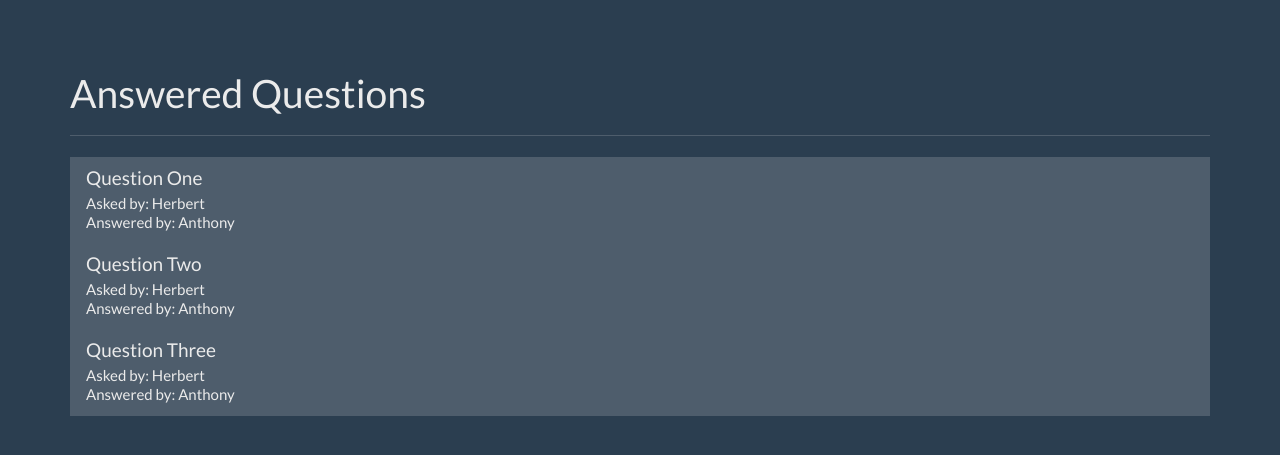
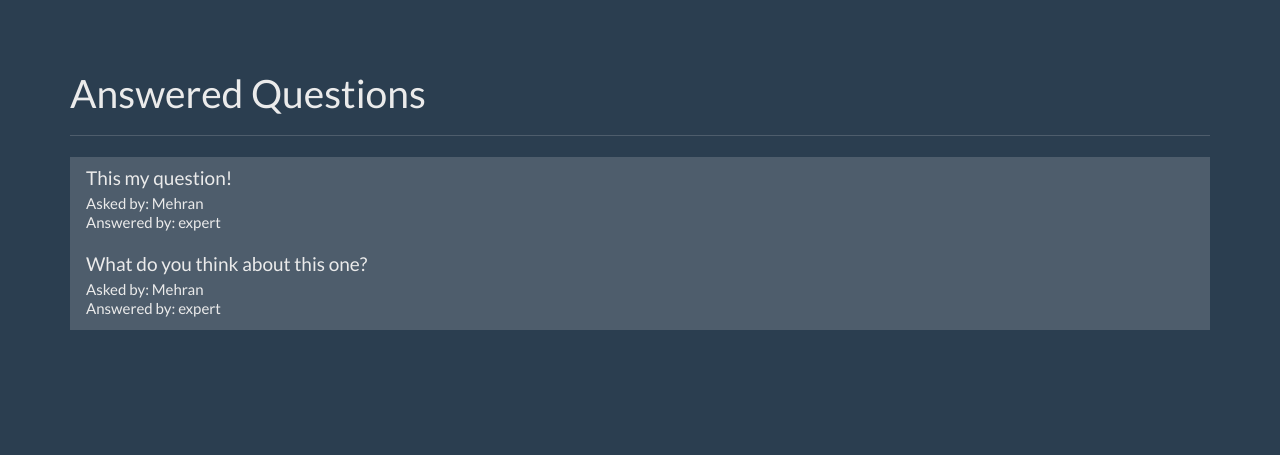
Before and after one commit to m3hransh/QA_app, a Flask app: page / in a window 1280 px wide. Shown: the part 40-495 px from the top of the page. Run offline with Flask 2, Linux system fonts and the light colour scheme; data comes from the database, SQL or seed files in the repository; both versions use the stored data as it was after the commit; some libraries are stand-ins or nearby versions.

Commit message:
Fixing the home route to show questions that has been answered

```diff
--- a/app.py
+++ b/app.py
@@ -25,8 +25,13 @@ def close_db(error):
 @app.route('/')
 def index():
     user = get_current_user()
-
-    return render_template('home.html', user=user)
+    db = get_db()
+    question_cur = db.execute('''select questions.id as question_id, questions.question_text, asker.name as asker_name, expert.name as expert_name
+                                 from questions join users as asker on questions.asked_by_id = asker.id
+                                  join users as expert on questions.expert_id = expert.id
+                                  where questions.answer_text is not null ''')
+    question_result = question_cur.fetchall()
+    return render_template('home.html', user=user, questions=question_result)
 
 @app.route('/login', methods=['Get', 'Post'])
 def login():
@@ -88,13 +93,19 @@ def answer(question_id):
     question_result = question_cur.fetchone()
     return render_template('answer.html', user=user, question=question_result)
 
-@app.route('/question')
-def question():
+@app.route('/question/<question_id>')
+def question(question_id):
     user = get_current_user()
+    db = get_db()
 
+    question_cur = db.execute('''select questions.answer_text, questions.question_text, questions.answer_text,
+                                asker.name as asker_name, expert.name as expert_name
+                                from questions join users as asker on questions.asked_by_id = asker.id
+                                join users as expert on questions.expert_id = expert.id
+                                where questions.id = ?''', [question_id])
+    question_result = question_cur.fetchone()
 
-
-    return render_template('question.html', user=user)
+    return render_template('question.html', user=user, question=question_result)
 
 @app.route('/unanswered')
 def unanswered():
--- a/templates/home.html
+++ b/templates/home.html
@@ -16,21 +16,13 @@ Home
       <div class="row">
         <div class="col-lg-12">
           <div class="list-group">
-            <a href="#" class="list-group-item">
-              <h4 class="list-group-item-heading">Question One</h4>
-              <p class="list-group-item-text">Asked by: Herbert</p>
-              <p class="list-group-item-text">Answered by: Anthony</p>
+            {% for question in questions %}
+            <a href="{{ url_for('question', question_id=question['question_id']) }}" class="list-group-item">
+              <h4 class="list-group-item-heading">{{question['question_text']}}</h4>
+              <p class="list-group-item-text">Asked by: {{ question['asker_name'] }}</p>
+              <p class="list-group-item-text">Answered by: {{ question['expert_name']}}</p>
             </a>
-            <a href="#" class="list-group-item">
-              <h4 class="list-group-item-heading">Question Two</h4>
-              <p class="list-group-item-text">Asked by: Herbert</p>
-              <p class="list-group-item-text">Answered by: Anthony</p>
-            </a>
-            <a href="#" class="list-group-item">
-              <h4 class="list-group-item-heading">Question Three</h4>
-              <p class="list-group-item-text">Asked by: Herbert</p>
-              <p class="list-group-item-text">Answered by: Anthony</p>
-            </a>
+            {% endfor %}
           </div>
         </div><!-- /.col-lg-12 -->
       </div>
```
Also changed, not shown: templates/question.html (+4 -4 lines), questions.db.
